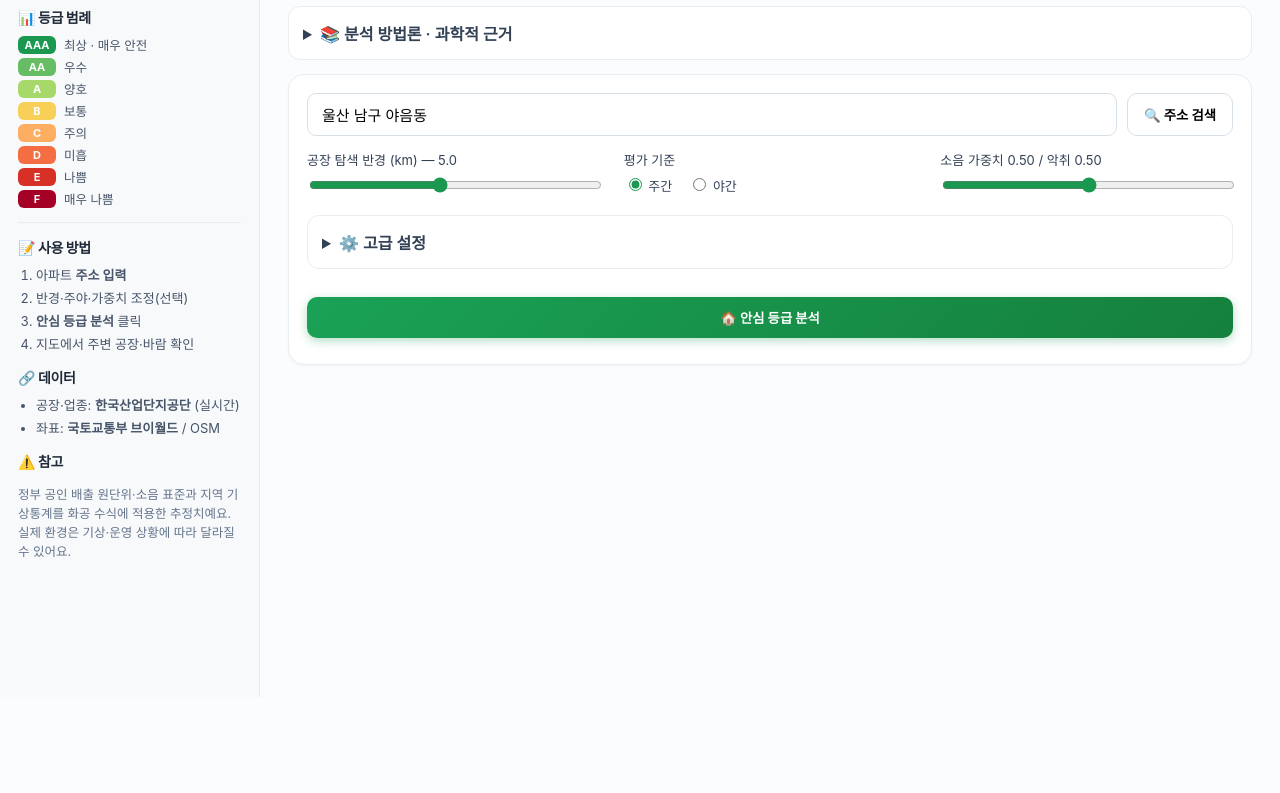
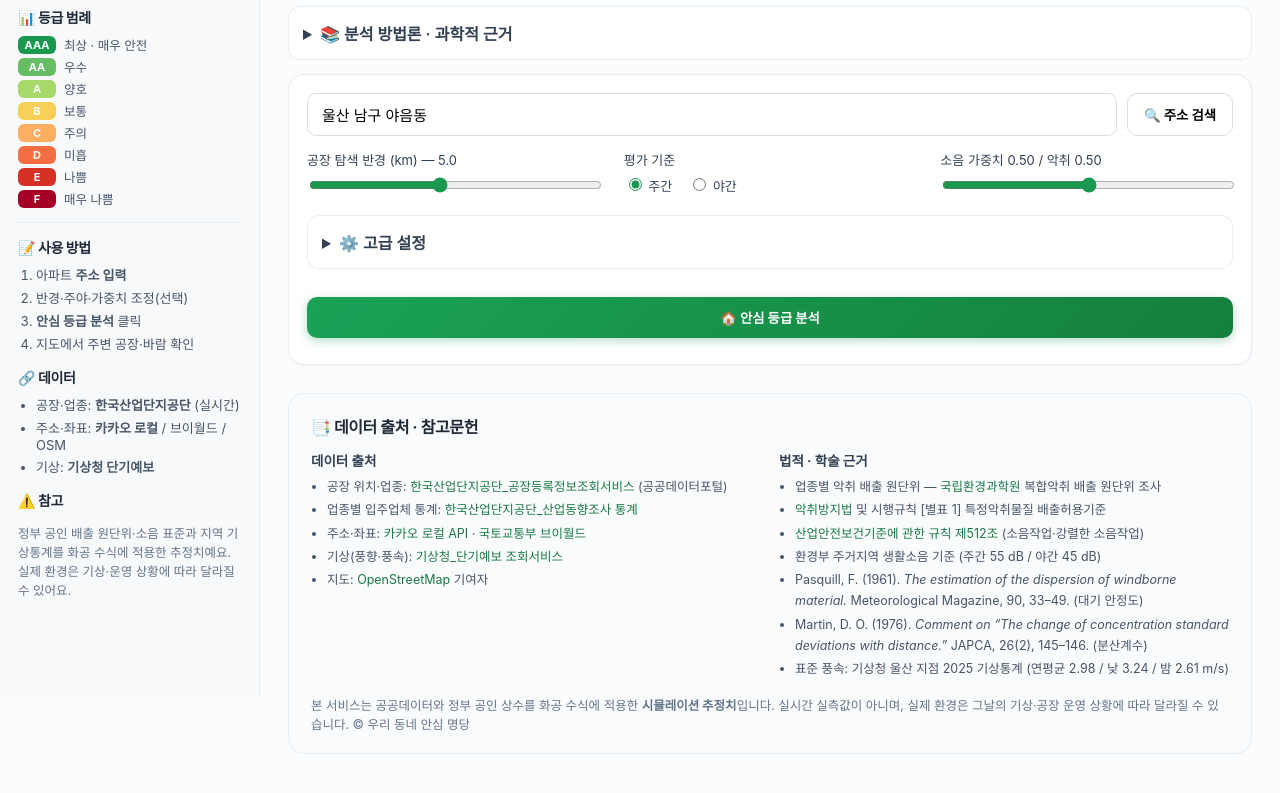
Before and after one commit to Coed05/myeongdang, a plain HTML site: page web/index.html in a window 1280 px wide. Shown: the part 103-896 px from the top of the page. Before the commit the page ends 800 px from the top, so only its background shows below. Drawn offline with nearby package versions, Linux system fonts and the light colour scheme; a web font is replaced by a local one.

Commit message:
Add files via upload

```diff
--- a/web/index.html
+++ b/web/index.html
@@ -32,7 +32,8 @@
     <h4>🔗 데이터</h4>
     <ul class="small">
       <li>공장·업종: <b>한국산업단지공단</b> (실시간)</li>
-      <li>좌표: <b>국토교통부 브이월드</b> / OSM</li>
+      <li>주소·좌표: <b>카카오 로컬</b> / 브이월드 / OSM</li>
+      <li>기상: <b>기상청 단기예보</b></li>
     </ul>
     <h4>⚠️ 참고</h4>
     <p class="small muted">정부 공인 배출 원단위·소음 표준과 지역 기상통계를 화공 수식에 적용한 추정치예요. 실제 환경은 기상·운영 상황에 따라 달라질 수 있어요.</p>
@@ -94,6 +95,35 @@
     </section>
 
     <div id="result"></div>
+
+    <footer class="sources">
+      <h3>📑 데이터 출처 · 참고문헌</h3>
+      <div class="src-grid">
+        <div>
+          <b>데이터 출처</b>
+          <ul>
+            <li>공장 위치·업종: <a href="https://www.data.go.kr/data/15087611/openapi.do" target="_blank" rel="noopener">한국산업단지공단_공장등록정보조회서비스</a> (공공데이터포털)</li>
+            <li>업종별 입주업체 통계: <a href="https://www.data.go.kr/tcs/dss/selectDataSetList.do?org=한국산업단지공단" target="_blank" rel="noopener">한국산업단지공단_산업동향조사 통계</a></li>
+            <li>주소·좌표: <a href="https://developers.kakao.com/" target="_blank" rel="noopener">카카오 로컬 API</a> · <a href="https://www.vworld.kr/" target="_blank" rel="noopener">국토교통부 브이월드</a></li>
+            <li>기상(풍향·풍속): <a href="https://www.data.go.kr/data/15084084/openapi.do" target="_blank" rel="noopener">기상청_단기예보 조회서비스</a></li>
+            <li>지도: <a href="https://www.openstreetmap.org/" target="_blank" rel="noopener">OpenStreetMap</a> 기여자</li>
+          </ul>
+        </div>
+        <div>
+          <b>법적 · 학술 근거</b>
+          <ul>
+            <li>업종별 악취 배출 원단위 — <a href="https://www.nier.go.kr/" target="_blank" rel="noopener">국립환경과학원</a> 복합악취 배출 원단위 조사</li>
+            <li><a href="https://www.law.go.kr/법령/악취방지법" target="_blank" rel="noopener">악취방지법</a> 및 시행규칙 [별표 1] 특정악취물질 배출허용기준</li>
+            <li><a href="https://www.law.go.kr/법령/산업안전보건기준에관한규칙" target="_blank" rel="noopener">산업안전보건기준에 관한 규칙 제512조</a> (소음작업·강렬한 소음작업)</li>
+            <li>환경부 주거지역 생활소음 기준 (주간 55 dB / 야간 45 dB)</li>
+            <li>Pasquill, F. (1961). <i>The estimation of the dispersion of windborne material.</i> Meteorological Magazine, 90, 33–49. (대기 안정도)</li>
+            <li>Martin, D. O. (1976). <i>Comment on “The change of concentration standard deviations with distance.”</i> JAPCA, 26(2), 145–146. (분산계수)</li>
+            <li>표준 풍속: 기상청 울산 지점 2025 기상통계 (연평균 2.98 / 낮 3.24 / 밤 2.61 m/s)</li>
+          </ul>
+        </div>
+      </div>
+      <p class="muted small">본 서비스는 공공데이터와 정부 공인 상수를 화공 수식에 적용한 <b>시뮬레이션 추정치</b>입니다. 실시간 실측값이 아니며, 실제 환경은 그날의 기상·공장 운영 상황에 따라 달라질 수 있습니다. © 우리 동네 안심 명당</p>
+    </footer>
   </main>
 
   <script src="app.js"></script>
--- a/web/style.css
+++ b/web/style.css
@@ -83,7 +83,20 @@ th { background: #f8fafc; position: sticky; top: 0; }
 
 .note { background: #eff6ff; border-radius: 10px; padding: 12px 14px; font-size: 13px; color: #1e40af; margin-top: 14px; }
 
+/* 출처·참고문헌 */
+.sources { margin-top: 28px; padding: 20px 22px; border: 1px solid var(--line);
+  border-radius: 16px; background: #fafbfc; }
+.sources h3 { margin: 0 0 12px; font-size: 16px; }
+.src-grid { display: grid; grid-template-columns: 1fr 1fr; gap: 18px; }
+.src-grid b { display: block; margin-bottom: 6px; color: #334155; font-size: 13.5px; }
+.src-grid ul { margin: 0; padding-left: 16px; }
+.src-grid li { font-size: 12.5px; color: #475569; line-height: 1.7; margin: 2px 0; }
+.sources a { color: #1a7a44; text-decoration: none; }
+.sources a:hover { text-decoration: underline; }
+.sources > p { margin: 14px 0 0; }
+
 @media (max-width: 860px) {
+  .src-grid { grid-template-columns: 1fr; }
   body { flex-direction: column; }
   .sidebar { width: 100%; height: auto; position: static; }
   .metrics { grid-template-columns: repeat(2, 1fr); }
```
